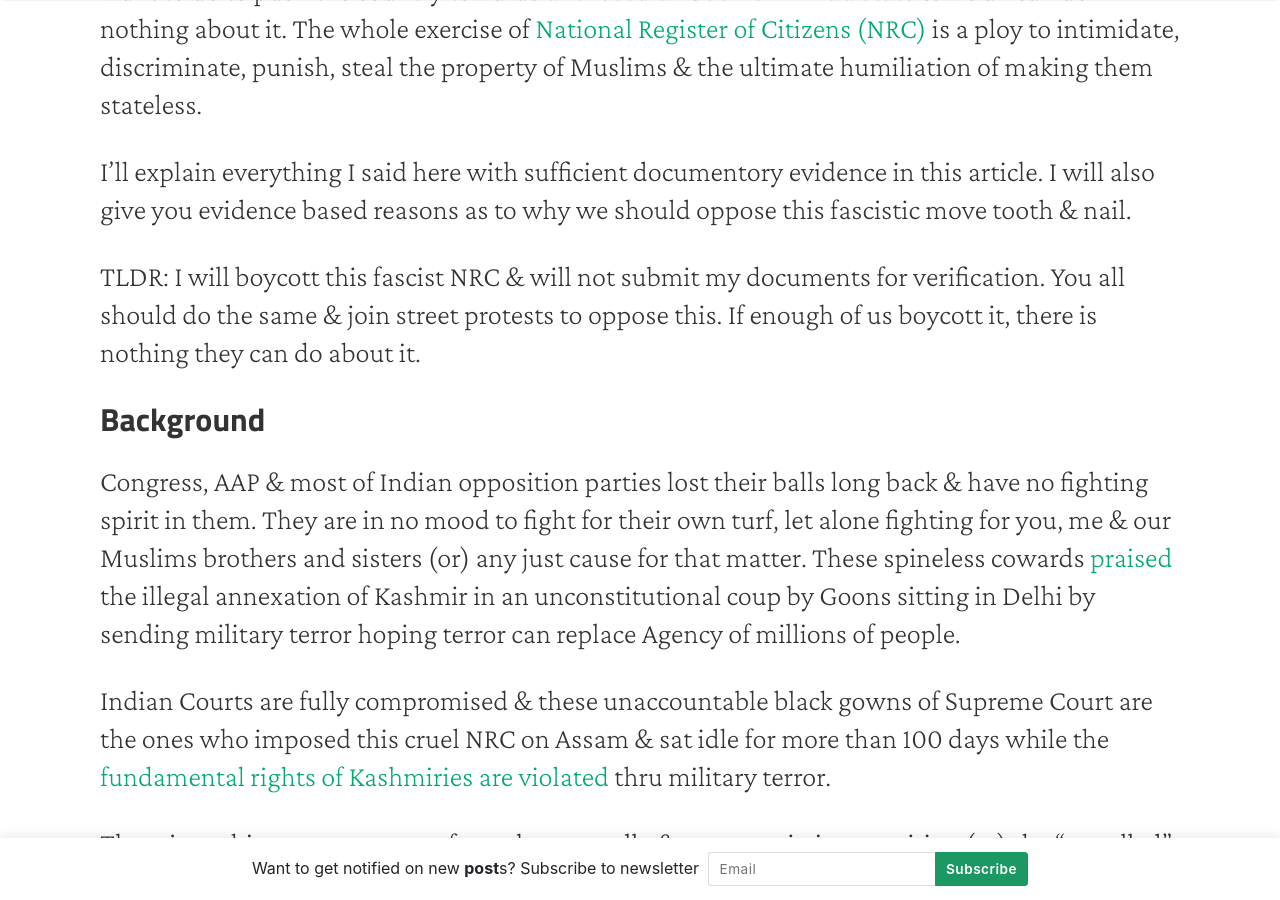
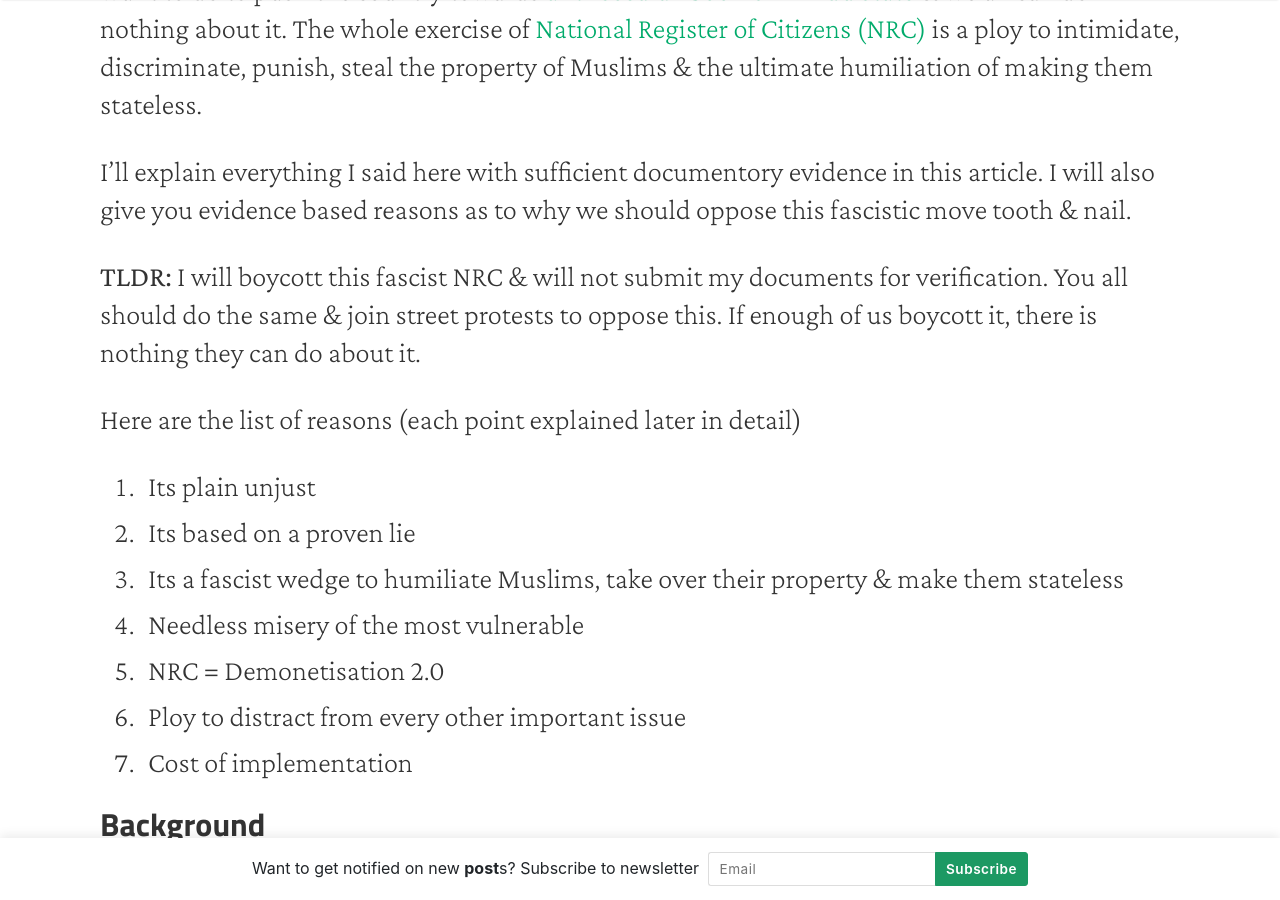
Before and after one commit to thekalinga/thekalinga.in, a Jekyll site: the page built from _posts/2019-11-24-why-fascist-nrc-should-be-opposed/2019-11-24-why-fascist-nrc-should-be-opposed.md, in a window 1280 px wide and 900 px high, scrolled down 514 px. Built offline with Jekyll 4.4.1, drawn with Linux system fonts in a browser that asks for light colours; nearby versions of some CDN libraries.

Commit message:
fixed minor issue

```diff
--- a/_posts/2019-11-24-why-fascist-nrc-should-be-opposed/2019-11-24-why-fascist-nrc-should-be-opposed.md
+++ b/_posts/2019-11-24-why-fascist-nrc-should-be-opposed/2019-11-24-why-fascist-nrc-should-be-opposed.md
@@ -24,7 +24,18 @@
 I'll explain everything I said here with sufficient documentory evidence in this article.
 I will also give you evidence based reasons as to why we should oppose this fascistic move tooth & nail.
 
-TLDR: I will boycott this fascist NRC & will not submit my documents for verification. You all should do the same & join street protests to oppose this. If enough of us boycott it, there is nothing they can do about it.
+**TLDR:**
+I will boycott this fascist NRC & will not submit my documents for verification. You all should do the same & join street protests to oppose this. If enough of us boycott it, there is nothing they can do about it.
+
+Here are the list of reasons (each point explained later in detail)
+
+1. Its plain unjust
+2. Its based on a proven lie
+3. Its a fascist wedge to humiliate Muslims, take over their property & make them stateless
+4. Needless misery of the most vulnerable
+5. NRC = Demonetisation 2.0
+6. Ploy to distract from every other important issue
+7. Cost of implementation
 
 ## Background
 
```
